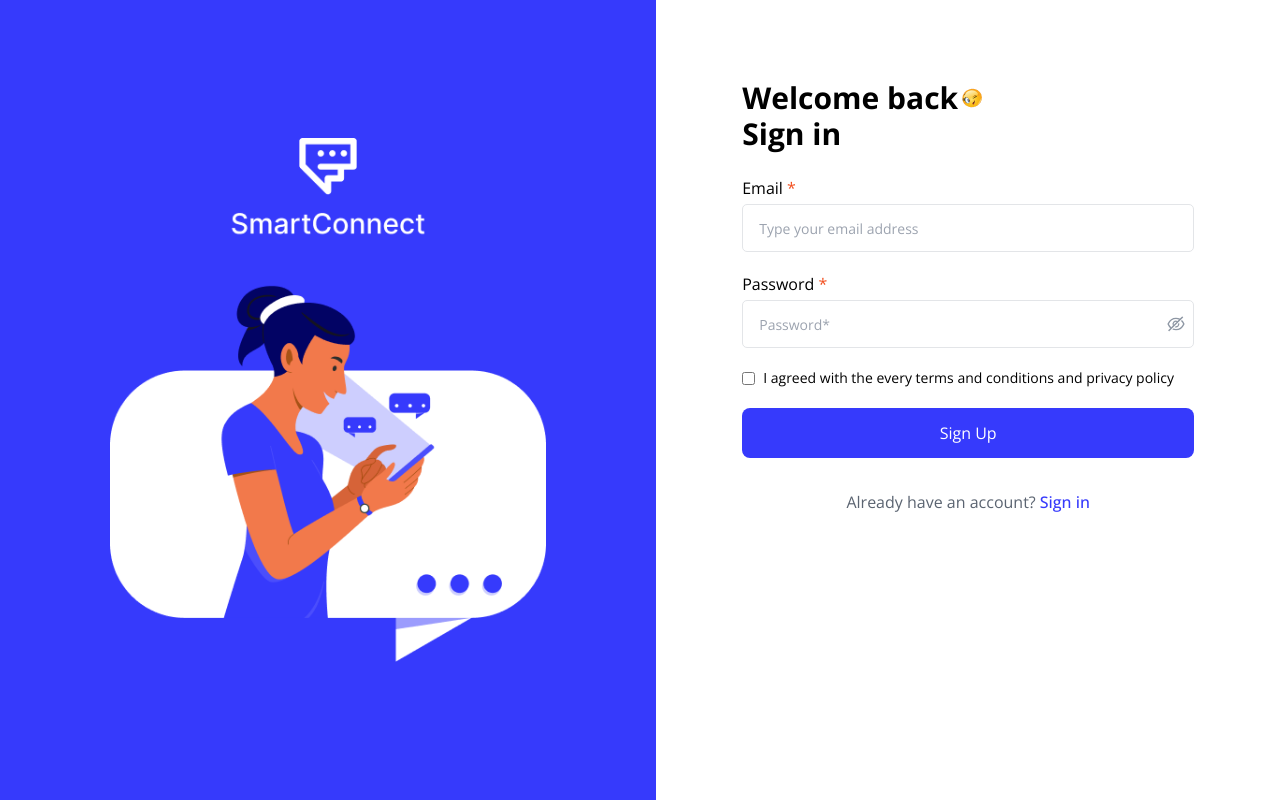
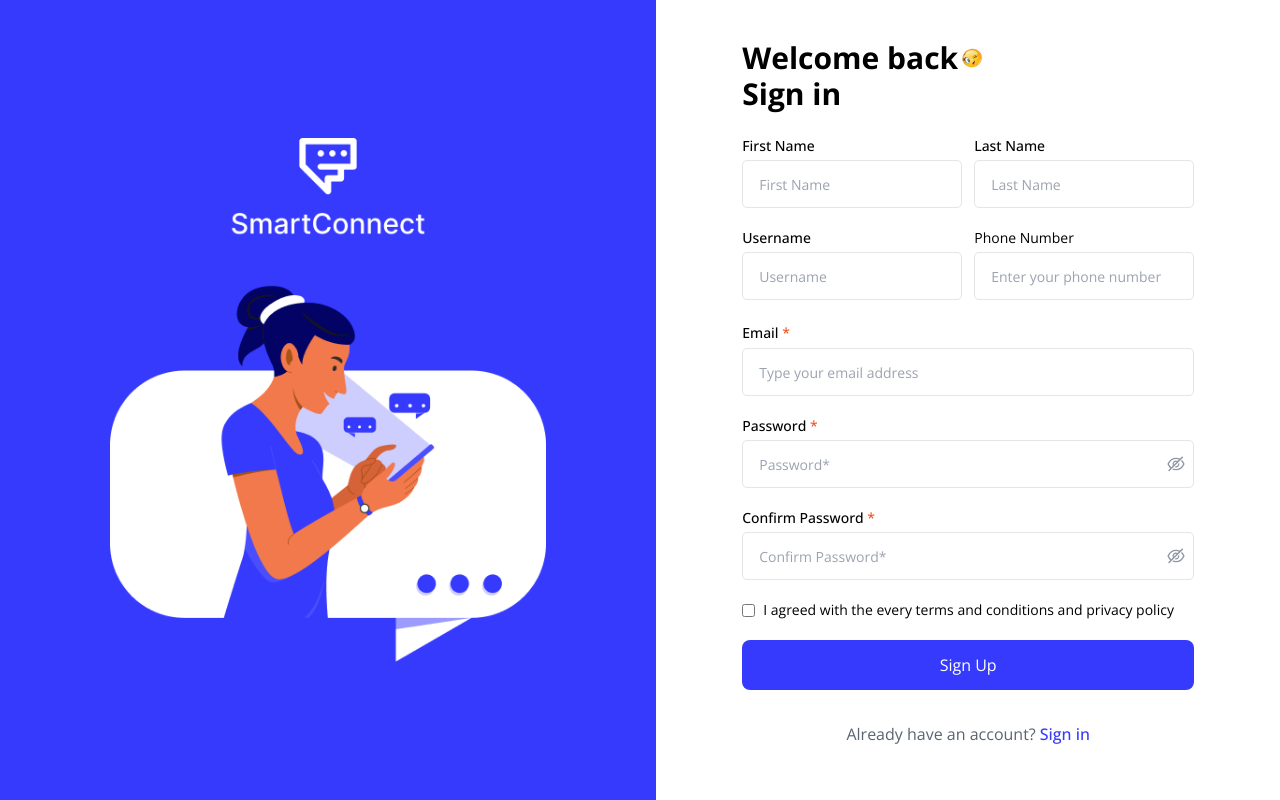
Before and after one commit to asiughuslyvesterobus/social_app, a Next.js app in the folder client/: page /register in a window 1280 px wide. Built offline with nearby package versions, Linux system fonts and the light colour scheme.

Commit message:
working on registration page

```diff
--- a/client/pages/index.tsx
+++ b/client/pages/index.tsx
@@ -81,7 +81,9 @@ const Loginpage = () => {
               width={62}
               height={38}
             />
-            <h2 className="text-xl font-semibold text-primary -translate-y-4 select-none">SmartConnect</h2>
+            <h2 className="text-xl font-semibold text-primary -translate-y-4 select-none">
+              SmartConnect
+            </h2>
           </Link>
           <div className="p-4 md:py-10 md:px-6 w-full xl:w-[500px] h-full flex flex-col gap-6 items-start justify-start">
             <h2 className="text-dark text-lg md:text-3xl font-bold">
@@ -97,12 +99,11 @@ const Loginpage = () => {
               <CustomizeInput
                 showLabel={false}
                 label={
-                  <span>
+                  <span className="text-sm font-medium">
                     Email <span className="text-danger">*</span>
                   </span>
                 }
                 htmlFor="email"
-                labelClassName="text-base font-normal text-dark2"
                 type="email"
                 name="email"
                 value={values.email}
--- a/client/pages/register/index.tsx
+++ b/client/pages/register/index.tsx
@@ -82,7 +82,7 @@ const Registerpage = () => {
             />
           </div>
         </div>
-        <div className="w-full flex flex-col items-center justify-center h-full overflow-y-auto overflow-x-hidden bg-white py-4 md:py-10">
+        <div className="w-full flex flex-col items-center justify-center h-full overflow-y-auto overflow-x-hidden bg-white py-4 tab:py-0">
           <Link
             href="/home"
             className="flex tab:hidden flex-col items-center justify-center"
@@ -108,15 +108,82 @@ const Registerpage = () => {
               onSubmit={handleSubmit}
               className="w-full flex flex-col items-start justify-start gap-5"
             >
+              <div className="w-full flex flex-col tab:flex-row items-start justify-between gap-3">
+                <CustomizeInput
+                  showLabel={false}
+                  label="First Name"
+                  htmlFor="firstName"
+                  labelClassName="text-sm font-medium"
+                  type="text"
+                  name="firstName"
+                  value={values.firstName}
+                  onChange={handleChange}
+                  onBlur={handleBlur}
+                  error={getError("firstName")}
+                  id="firstName"
+                  placeholder="First Name"
+                  errorClass="block"
+                  className="bg-white border border-[#E3E5E8] h-12 w-full rounded-[5px] px-4 focus:border-[1.5px] focus:border-primary outline-none text-sm text-[#8E97A4] transition-all duration-300"
+                />
+                <CustomizeInput
+                  showLabel={false}
+                  label="Last Name"
+                  htmlFor="lastName"
+                  labelClassName="text-sm font-medium"
+                  type="text"
+                  name="lastName"
+                  value={values.lastName}
+                  onChange={handleChange}
+                  onBlur={handleBlur}
+                  error={getError("lastName")}
+                  id="lastName"
+                  placeholder="Last Name"
+                  errorClass="block"
+                  className="bg-white border border-[#E3E5E8] h-12 w-full rounded-[5px] px-4 focus:border-[1.5px] focus:border-primary outline-none text-sm text-[#8E97A4] transition-all duration-300"
+                />
+              </div>
+              <div className="w-full flex flex-col tab:flex-row items-start justify-between gap-3">
+                <CustomizeInput
+                  showLabel={false}
+                  label="Username"
+                  htmlFor="username"
+                  labelClassName="text-sm font-medium"
+                  type="text"
+                  name="userName"
+                  value={values.userName}
+                  onChange={handleChange}
+                  onBlur={handleBlur}
+                  error={getError("userName")}
+                  id="username"
+                  placeholder="Username"
+                  errorClass="block"
+                  className="bg-white border border-[#E3E5E8] h-12 w-full rounded-[5px] px-4 focus:border-[1.5px] focus:border-primary outline-none text-sm text-[#8E97A4] transition-all duration-300"
+                />
+                <CustomizeInput
+                  showLabel={false}
+                  label="Phone Number"
+                  htmlFor="phone"
+                  labelClassName="text-sm font-normal"
+                  type="text"
+                  name="phone"
+                  value={values.phone.trim()}
+                  onChange={handleChange}
+                  onBlur={handleBlur}
+                  error={getError("phone")}
+                  id="phone"
+                  placeholder="Enter your phone number"
+                  errorClass="block"
+                  className="bg-white border border-[#E3E5E8] h-12 w-full rounded-[5px] px-4 focus:border-[1.5px] focus:border-primary outline-none text-sm text-[#8E97A4] transition-all duration-300"
+                />
+              </div>
               <CustomizeInput
                 showLabel={false}
                 label={
-                  <span>
+                  <span className="text-sm font-medium">
                     Email <span className="text-danger">*</span>
                   </span>
                 }
                 htmlFor="email"
-                labelClassName="text-base font-normal text-dark2"
                 type="email"
                 name="email"
                 value={values.email}
@@ -128,7 +195,7 @@ const Registerpage = () => {
                 className="bg-white border border-[#E3E5E8] h-12 w-full rounded-[5px] px-4 focus:border-[1.5px] focus:border-primary outline-none text-sm text-[#8E97A4] transition-all duration-300"
               />
               <div className="flex flex-col gap-1 w-full">
-                <label htmlFor="password">
+                <label htmlFor="password" className="text-sm font-medium">
                   Password <span className="text-danger">*</span>
                 </label>
                 <div className="relative">
@@ -160,6 +227,44 @@ const Registerpage = () => {
 
                 {errors.password && (
                   <p className="text-red-600 text-xs">{`${errors.password}`}</p>
+                )}
+              </div>
+              <div className="flex flex-col gap-1 w-full">
+                <label
+                  htmlFor="confirm_password"
+                  className="text-sm font-medium"
+                >
+                  Confirm Password <span className="text-danger">*</span>
+                </label>
+                <div className="relative">
+                  <input
+                    type={showConfirmPassword ? "text" : "password"}
+                    name="confirm_password"
+                    id="confirm_password"
+                    onChange={handleChange}
+                    onBlur={handleBlur}
+                    placeholder="Confirm Password*"
+                    maxLength={60}
+                    className={`outline-none w-full h-12 border rounded-[5px] border-[#E3E5E8] focus:border-[1.5px] focus:border-primary px-4 bg-white text-sm text-[#8E97A4] font-normal transition-all duration-300 ${
+                      errors.confirm_password && touched.confirm_password
+                        ? "!border-red-500 focus:!border-red-500"
+                        : ""
+                    }`}
+                  />
+                  <span
+                    onClick={toggle}
+                    className="border-[#E3E5E8] px-2 absolute top-0 right-0 h-full flex items-center justify-center text-[#8E97A4] cursor-pointer"
+                  >
+                    {showConfirmPassword ? (
+                      <AiOutlineEye size={20} />
+                    ) : (
+                      <AiOutlineEyeInvisible size={20} />
+                    )}
+                  </span>
+                </div>
+
+                {errors.confirm_password && (
+                  <p className="text-red-600 text-xs">{`${errors.confirm_password}`}</p>
                 )}
               </div>
               <div className="w-full flex items-center justify-between">
```
